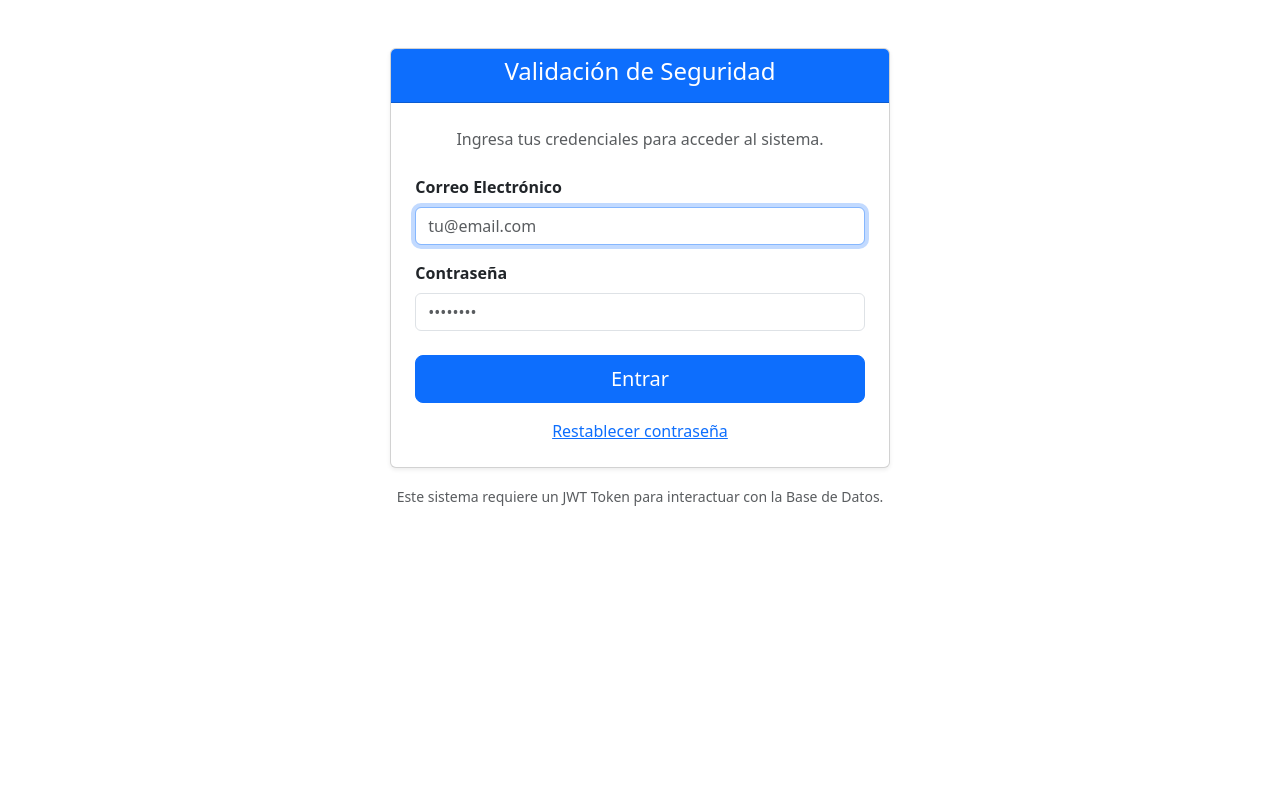
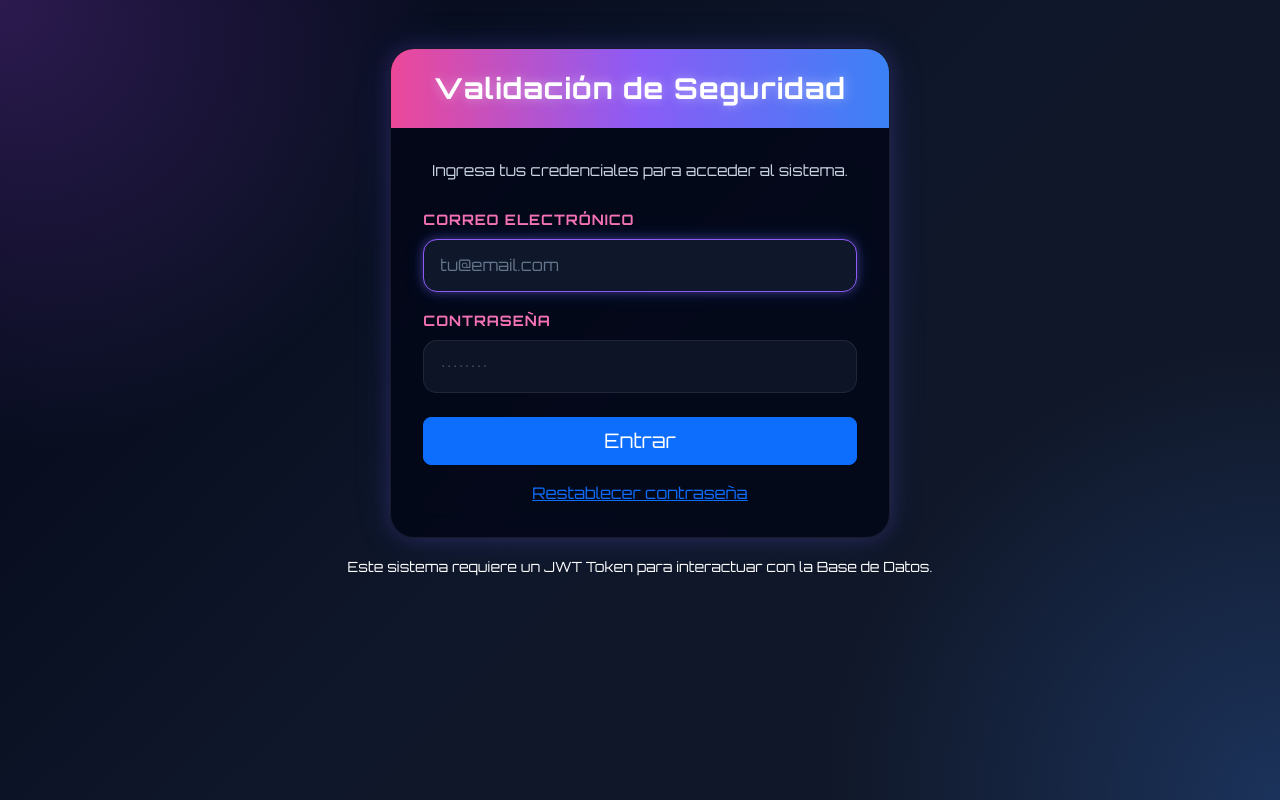
Before and after one commit to Unslowling/modulo-investigacion-flask, a Flask app: page /login in a window 1280 px wide. Run offline with Flask 3, Linux system fonts and the light colour scheme.

Commit message:
Estilos de login y correccion de conexion en "Restablecer contraseña"

```diff
--- a/app.py
+++ b/app.py
@@ -62,7 +62,7 @@ app.register_blueprint(participa_semillero_bp)
 @app.before_request
 def proteger_rutas():
     # Rutas que NO requieren autenticacion
-    rutas_publicas = ['autenticacion.login', 'static']
+    rutas_publicas = ['autenticacion.login', 'autenticacion.contrasena', 'static']
 
     # request.endpoint es algo como: 'autenticacion.login' o 'home.index'
     if request.endpoint in rutas_publicas or request.endpoint is None:
--- a/templates/pages/login.html
+++ b/templates/pages/login.html
@@ -3,13 +3,174 @@
 {% block title %}Iniciar Sesión{% endblock %}
 
 {% block content %}
+<style>
+
+    /* IMPORTAR FUENTE */
+    @import url('https://fonts.googleapis.com/css2?family=Orbitron:wght@400;600;700&display=swap');
+
+    body {
+        background:
+            radial-gradient(circle at top left, rgba(168, 85, 247, 0.25), transparent 30%),
+            radial-gradient(circle at bottom right, rgba(59, 130, 246, 0.25), transparent 30%),
+            linear-gradient(135deg, #020617, #0f172a, #111827);
+
+        min-height: 100vh;
+        font-family: 'Orbitron', sans-serif;
+    }
+
+    .login-card {
+        background: rgba(2, 6, 23, 0.78);
+        border: 1px solid rgba(255,255,255,0.08);
+        border-radius: 24px;
+        overflow: hidden;
+        backdrop-filter: blur(14px);
+
+        box-shadow:
+            0 0 20px rgba(168,85,247,0.18),
+            0 0 40px rgba(59,130,246,0.12);
+
+        transition: 0.3s ease;
+    }
+
+    .login-card:hover {
+        transform: translateY(-2px);
+    }
+
+    .login-header {
+        background: linear-gradient(
+            90deg,
+            #ec4899,
+            #8b5cf6,
+            #3b82f6
+        );
+
+        padding: 1.4rem;
+        text-align: center;
+    }
+
+    .login-header h4 {
+        margin: 0;
+        color: white;
+        font-weight: 700;
+        letter-spacing: 1px;
+        font-size: 1.8rem;
+        text-shadow: 0 0 12px rgba(255,255,255,0.4);
+    }
+
+    .login-body {
+        color: #e2e8f0;
+        padding: 2rem;
+    }
+
+    .login-body p {
+        color: #cbd5e1 !important;
+        font-size: 0.95rem;
+    }
+
+    .form-label {
+        color: #f472b6;
+        font-size: 0.9rem;
+        letter-spacing: 1px;
+        text-transform: uppercase;
+    }
+
+    .form-control {
+        background: rgba(15, 23, 42, 0.9);
+        border: 1px solid rgba(255,255,255,0.08);
+        color: white;
+        border-radius: 14px;
+        padding: 0.85rem 1rem;
+
+        transition: 0.25s ease;
+    }
+
+    .form-control:focus {
+
+        background: rgba(15, 23, 42, 1);
+
+        border-color: #8b5cf6;
+
+        box-shadow:
+            0 0 10px rgba(139,92,246,0.4),
+            0 0 20px rgba(59,130,246,0.2);
+
+        color: white;
+    }
+
+    .form-control::placeholder {
+        color: #64748b;
+    }
+
+    .btn-login {
+
+        background: linear-gradient(
+            90deg,
+            #ec4899,
+            #8b5cf6,
+            #3b82f6
+        );
+
+        border: none;
+        border-radius: 14px;
+
+        color: white;
+
+        font-weight: 600;
+        letter-spacing: 1px;
+
+        padding: 0.9rem;
+
+        transition: 0.3s ease;
+
+        box-shadow:
+            0 0 10px rgba(139,92,246,0.3),
+            0 0 20px rgba(59,130,246,0.2);
+    }
+
+    .btn-login:hover {
+
+        transform: translateY(-2px) scale(1.01);
+
+        box-shadow:
+            0 0 20px rgba(236,72,153,0.35),
+            0 0 30px rgba(139,92,246,0.25);
+    }
+
+    .restore-link a {
+
+        color: #c084fc;
+
+        text-decoration: none;
+
+        font-size: 0.9rem;
+
+        transition: 0.25s ease;
+    }
+
+    .restore-link a:hover {
+
+        color: #ffffff;
+
+        text-shadow: 0 0 8px rgba(192,132,252,0.8);
+    }
+
+    .jwt-text {
+
+        color: #94a3b8 !important;
+
+        font-size: 0.8rem;
+
+        opacity: 0.85;
+    }
+</style>
+
 <div class="row justify-content-center mt-5">
     <div class="col-md-5">
-        <div class="card shadow-sm">
-            <div class="card-header bg-primary text-white text-center">
+        <div class="card login-card">
+            <div class="login-header">
                 <h4>Validación de Seguridad</h4>
             </div>
-            <div class="card-body p-4">
+            <div class="card-body login-body">
                 <p class="text-muted text-center mb-4">Ingresa tus credenciales para acceder al sistema.</p>
 
                 <form method="POST" action="{{ url_for('autenticacion.login') }}">
@@ -34,10 +195,9 @@
                 </form>
             </div>
         </div>
-
-        <div class="text-center mt-3 text-muted">
+    </div>
+        <div class="text-center mt-3 text-white">
             <small>Este sistema requiere un JWT Token para interactuar con la Base de Datos.</small>
         </div>
-    </div>
 </div>
 {% endblock %}
```
